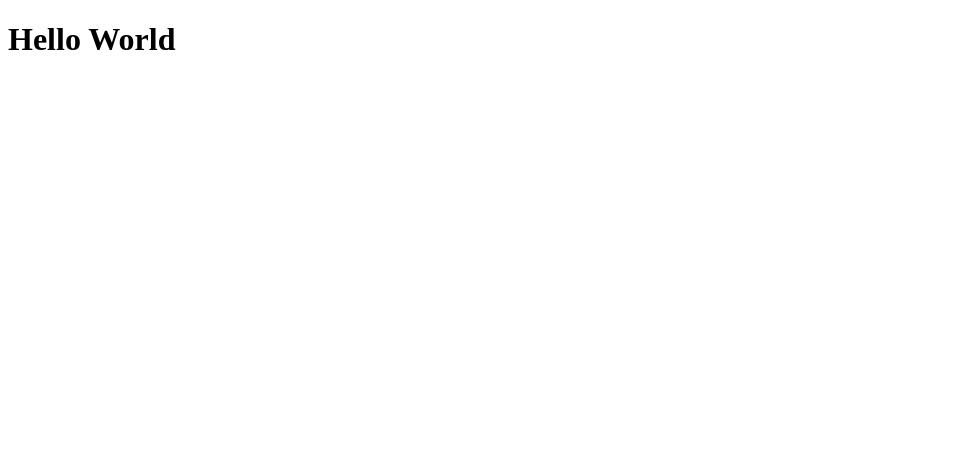
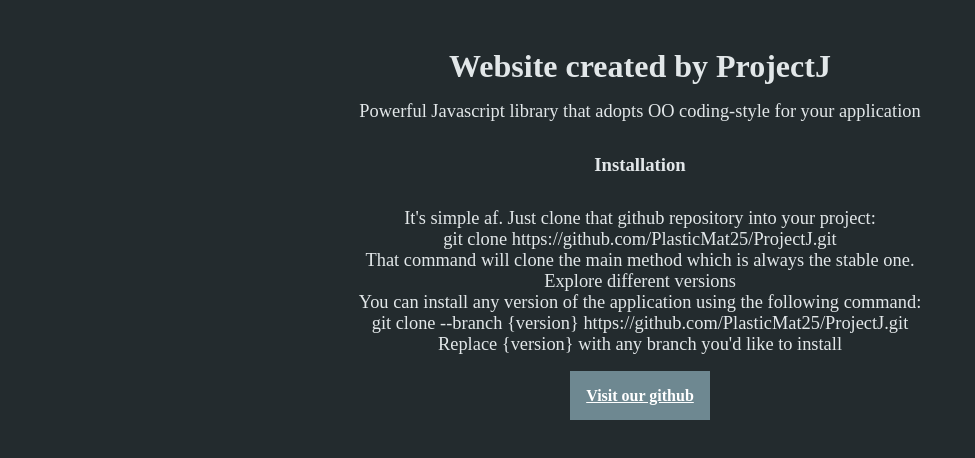
Before and after one commit to PlasticMat25/ProjectJ, a plain HTML site: page views/index.html in a window 1280 px wide. Shown: the whole page, without its empty margins (0-975 px from the left). Drawn offline with Linux system fonts and the light colour scheme.

Commit message:
Created a default template

```diff
--- a/index.js
+++ b/index.js
@@ -2,9 +2,7 @@ const { Http, GetHandler} = require("./src");
 
 class Server extends Http {
   constructor() {
-    super({
-      port: 3000,
-    })
+    super({ port: 3000 })
 
     this.addHandler(new Home())
   }
--- a/views/index.html
+++ b/views/index.html
@@ -5,8 +5,58 @@
     <meta http-equiv="X-UA-Compatible" content="IE=edge">
     <meta name="viewport" content="width=device-width, initial-scale=1.0">
     <title>Document</title>
+    <style>
+        * {
+            margin: 0;
+            padding: 0;
+        }
+
+        body {
+            width: 100vw;
+            background-color: #232b2e;
+            text-align: center;
+            padding: 2rem 0;
+            color: hsl(196, 14%, 90%);
+        }
+
+        p, section {
+            font-size: 115%;
+        }
+
+        body > * {
+            margin: 1rem 0;
+        }
+
+        body > p {
+            margin-bottom: 2rem;
+        }
+
+        section {
+            margin: 2rem;
+        }
+
+        a {
+            background-color: hsl(196, 14%, 50%);
+            padding: 1rem;
+            color: white;
+            font-weight: bold;
+        }
+    </style>
 </head>
 <body>
-    <h1>Hello World</h1>
+    <h1>Website created by ProjectJ</h1>
+    <p>Powerful Javascript library that adopts OO coding-style for your application</p>
+    <h3>Installation</h3>
+    <section>
+        It's simple af. Just clone that github repository into your project: <br/>
+        git clone https://github.com/PlasticMat25/ProjectJ.git <br/>
+        That command will clone the main method which is always the stable one. <br/>
+        Explore different versions <br/>
+        You can install any version of the application using the following command: <br/>
+        git clone --branch {version} https://github.com/PlasticMat25/ProjectJ.git <br/>
+        Replace {version} with any branch you'd like to install <br/>
+    </section>
+
+    <a href="https://github.com/PlasticMat25/ProjectJ">Visit our github</a>
 </body>
 </html>
```
